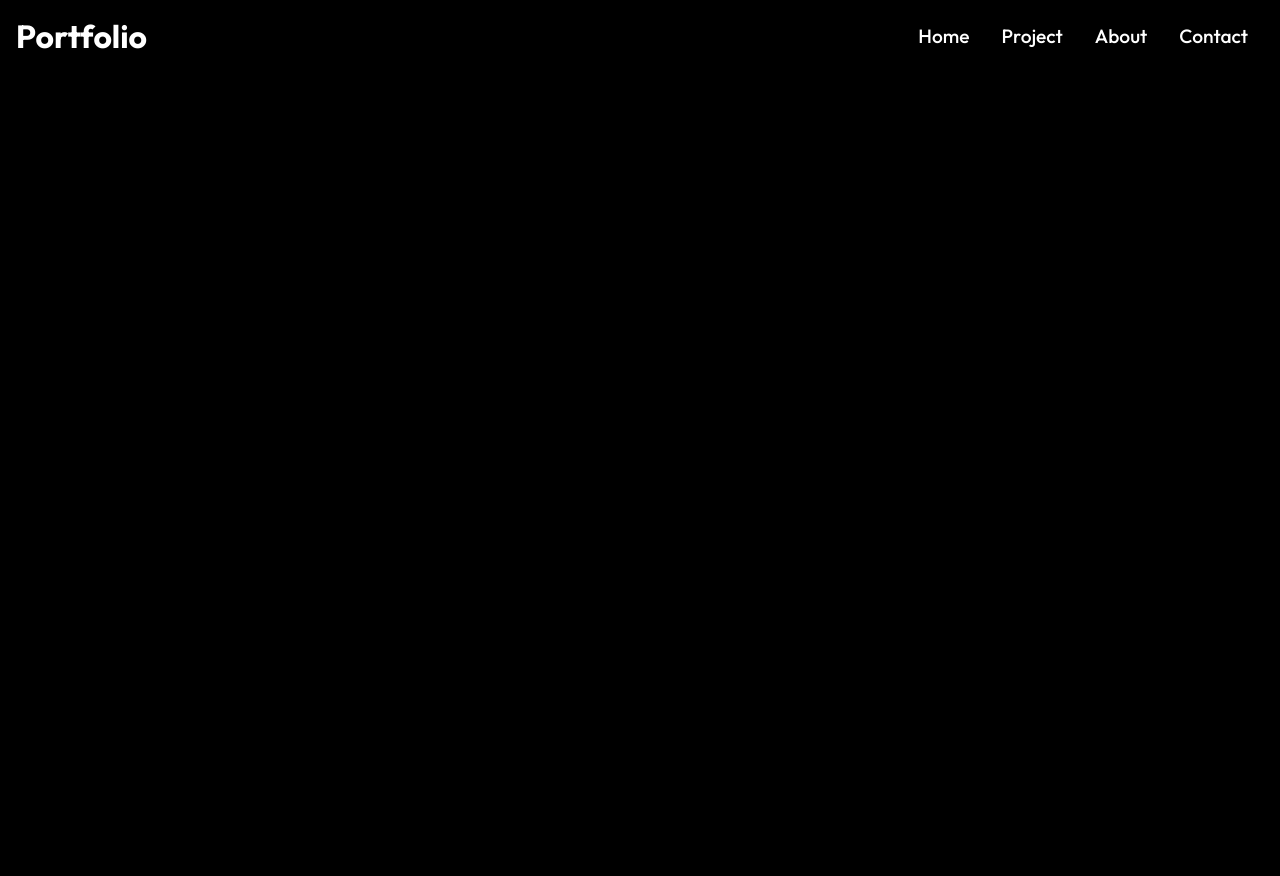
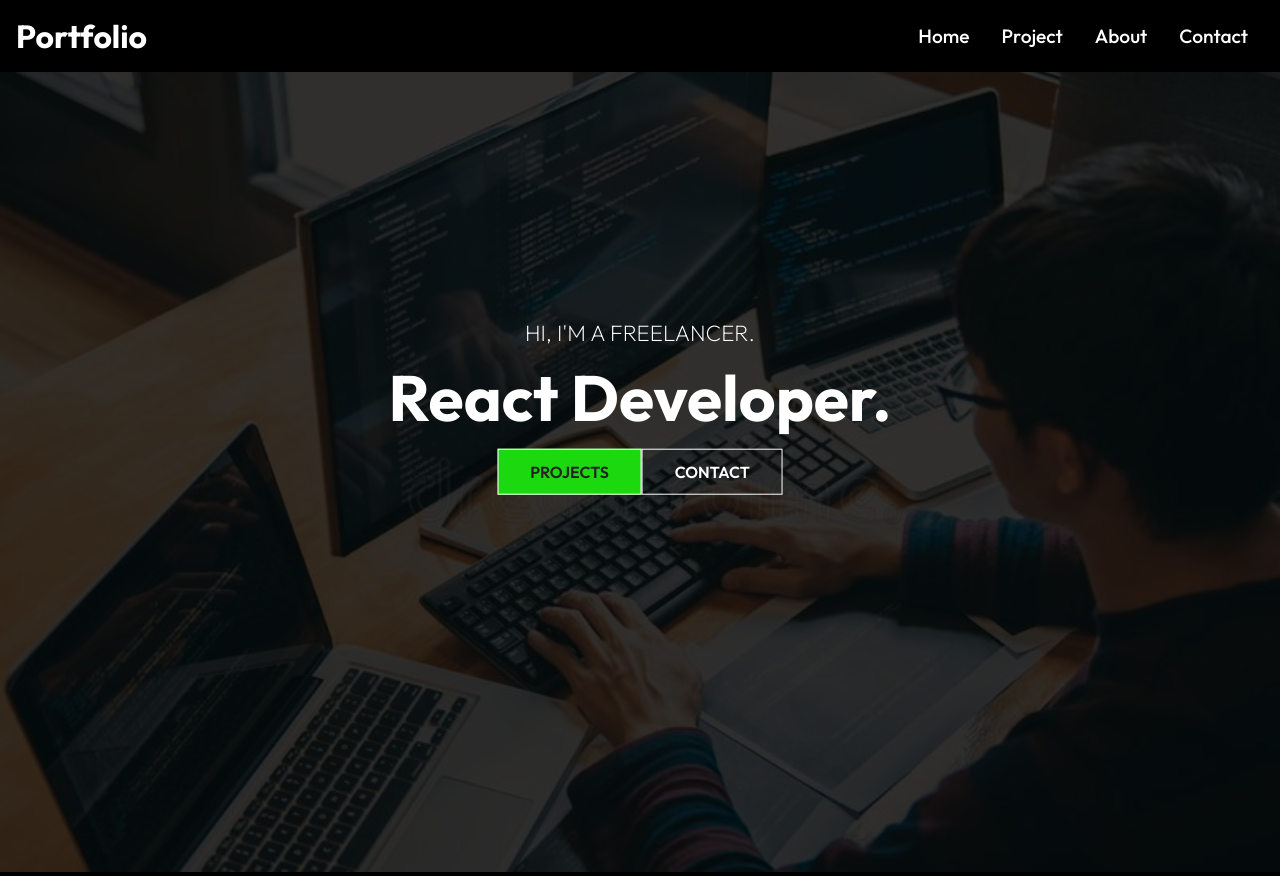
Before and after one commit to marynghiem/portfolio, a React (Create React App) app: page / in a window 1280 px wide. Before the commit the page ends 800 px from the top, so only its background shows below. Built offline with nearby package versions, Linux system fonts and the light colour scheme.

Commit message:
fixed bug where the text was being covered

```diff
--- a/src/components/HeroImg.js
+++ b/src/components/HeroImg.js
@@ -1,12 +1,65 @@
 import React, { useState } from "react";
 import styled from "styled-components";
+import { Link } from "react-router-dom";
 
-const Hero = styled.div``;
-const Mask = styled.div``;
+const Hero = styled.div`
+  height: 100%;
+  width: 100%;
+`;
+const Mask = styled.div`
+  width: 100%;
+  height: 100vh;
+  position: relative;
+  &:after {
+    content: "";
+    width: 100%;
+    height: 100%;
+    position: absolute;
+    top: 0;
+    left: 0;
+    background-color: #000;
+    opacity: 0.8;
+  }
+`;
+const IntroImage = styled.img`
+  width: 100%;
+  height: 100%;
+  background-size: cover;
+  background-position: center;
+  object-fit: cover;
+`;
+const Content = styled.div`
+  position: absolute;
+  transform: translate(-50%, -50%);
+  top: 50%;
+  left: 50%;
+  text-align: center;
+  h1 {
+    font-size: 4rem;
+    padding: 0.6rem 0 1.5rem;
+  }
+  p {
+    font-size: 1.4rem;
+    font-weight: 200;
+    text-transform: uppercase;
+  }
+`;
 export const HeroImg = () => {
   return (
     <Hero>
-      <Mask></Mask>
+      <Mask>
+        <IntroImage src="coding.jpeg" alt="coding image"></IntroImage>
+      </Mask>
+      <Content>
+        <p> HI, I'M A FREELANCER.</p>
+        <h1>React Developer.</h1>
+        <Link to="/project" className="btn">
+          Projects
+        </Link>
+        <Link to="/contact" className="btn btn-light">
+          Contact
+        </Link>
+      </Content>
     </Hero>
   );
 };
```
Also changed, not shown: public/coding.jpeg (added).
